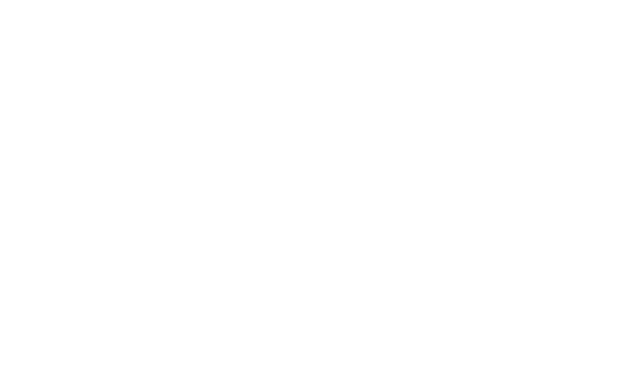
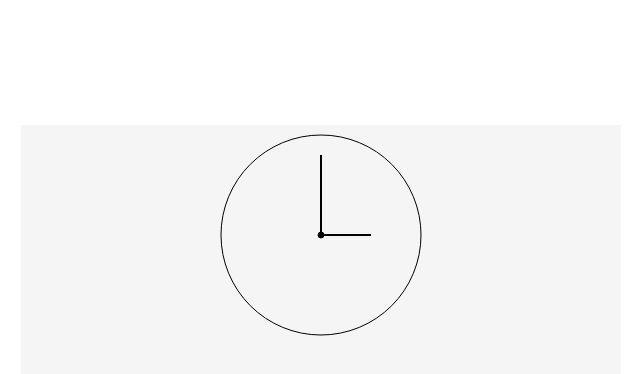
Before and after one commit to owen-6936/clock, a plain HTML site: page index.html in a window 1280 px wide. Shown: the whole page, without its empty margins (319-959 px from the left). Drawn offline with Linux system fonts and the light colour scheme.

Commit message:
Add initial clock structure with canvas drawing

```diff
--- a/index.html
+++ b/index.html
@@ -5,6 +5,18 @@
     <meta name="viewport" content="width=device-width, initial-scale=1.0" />
     <script defer src="script.js"></script>
     <title>Clock</title>
+    <style>
+      body,
+      html {
+        width: 100%;
+        height: 100%;
+        margin: 0;
+        border: none;
+        display: flex;
+        align-items: center;
+        justify-content: center;
+      }
+    </style>
   </head>
   <body>
     <canvas id="canvas" width="300" height="150">
--- a/script.js
+++ b/script.js
@@ -1,2 +1,62 @@
 const canvas = document.getElementById("canvas");
 var ctx = canvas.getContext("2d");
+
+const CanvasDimension = {
+  width: 600,
+  height: 550,
+};
+
+canvas.width = CanvasDimension.width;
+canvas.height = CanvasDimension.height;
+
+function drawBackground(ctx) {
+  ctx.fillStyle = "whitesmoke";
+  ctx.fillRect(0, 0, CanvasDimension.width, CanvasDimension.height);
+}
+
+drawBackground(ctx);
+
+function drawCircle({
+  x = 60,
+  y = 60,
+  radius = 50,
+  startAngle = 0,
+  endAngle = 2 * Math.PI,
+  counterclockwise = false,
+  fillStyle = "none",
+  strokeStyle = "black",
+  lineWidth = 1,
+} = {}) {
+  ctx.beginPath();
+  ctx.arc(x, y, radius, startAngle, endAngle, counterclockwise);
+  ctx.fillStyle = fillStyle;
+  ctx.strokeStyle = strokeStyle;
+  ctx.lineWidth = lineWidth;
+  ctx.fill();
+  ctx.stroke();
+}
+
+function drawLine({
+  startX = 0,
+  startY = 0,
+  endX = 0,
+  endY = 0,
+  strokeStyle = "black",
+  lineWidth = 1,
+} = {}) {
+  ctx.beginPath();
+  ctx.moveTo(startX, startY);
+  ctx.lineTo(endX, endY);
+  ctx.strokeStyle = strokeStyle;
+  ctx.lineWidth = lineWidth;
+  ctx.stroke();
+}
+
+function drawClock(ctx) {
+  drawCircle({ x: 300, y: 110, radius: 100 });
+  drawCircle({ x: 300, y: 110, radius: 3, fillStyle: "black" });
+  drawLine({ startX: 300, startY: 110, endX: 350, endY: 110, lineWidth: 2 });
+  drawLine({ startX: 300, startY: 110, endX: 300, endY: 30, lineWidth: 2 });
+}
+
+drawClock(ctx);
```
